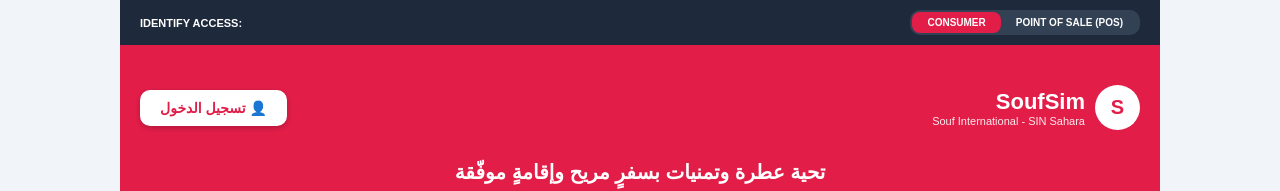
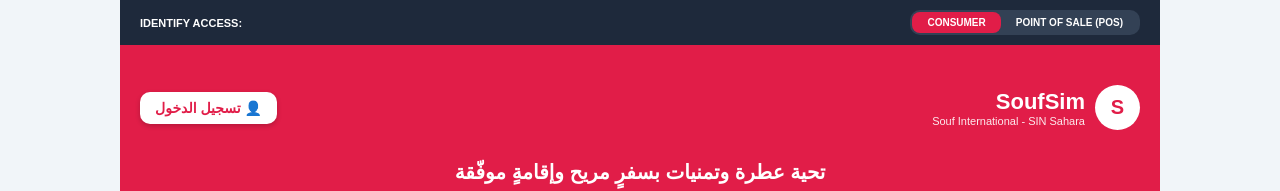
Before and after one commit to atman500/SIM_SIM, a React (Vite) app: page / in a window 1280 px wide. Shown: the top 191 px of the page. Built offline with nearby package versions, Linux system fonts and the light colour scheme.

Commit message:
إكمال دورة الشراء وإضافة واجهة الدفع النهائية

```diff
--- a/src/pages/Home.jsx
+++ b/src/pages/Home.jsx
@@ -178,7 +178,7 @@ export default function Home({ userRole, setUserRole }) {
             </div>
           </div>
           {/* زر تسجيل الدخول */}
-          <button onClick={() => navigate("/login")} style={{ backgroundColor: "white", color: "#e11d48", border: "none", padding: "10px 20px", borderRadius: "10px", fontSize: "14px", fontWeight: "bold", cursor: "pointer", boxShadow: "0 2px 5px rgba(0,0,0,0.2)" }}>
+          <button onClick={() => navigate("/login")} style={{ backgroundColor: "white", color: "#e11d48", border: "none", padding: "8px 15px", borderRadius: "10px", fontSize: "14px", fontWeight: "bold", cursor: "pointer", boxShadow: "0 2px 5px rgba(0,0,0,0.2)" }}>
             👤 تسجيل الدخول
           </button>
         </div>
```
